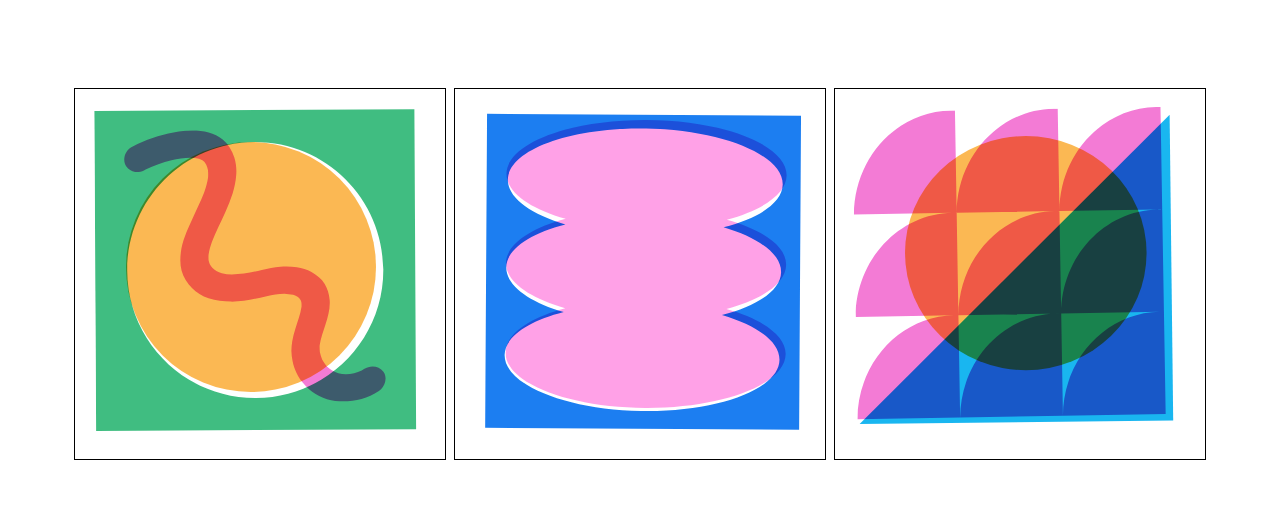
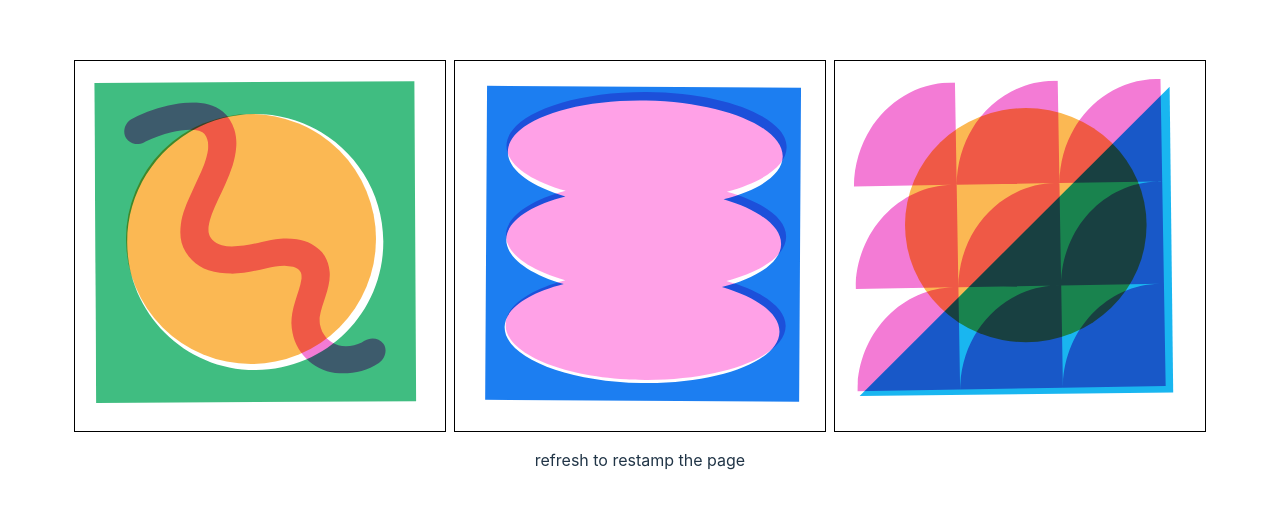
Before and after one commit to sofiakatzman/riso, a React (Vite) app: page / in a window 1280 px wide. Shown: the part 126-634 px from the top of the page. Built offline with nearby package versions, Linux system fonts and the light colour scheme.

Commit message:
add instructional text

```diff
--- a/src/App.css
+++ b/src/App.css
@@ -2,7 +2,7 @@
   max-width: 1280px;
   margin: 0 auto;
   padding: 2rem;
-  /* text-align: center; */
+  text-align: center;
 }
 
 .main{
--- a/src/App.jsx
+++ b/src/App.jsx
@@ -8,12 +8,14 @@ import RISO3 from './risographs/RISO3'
 function App() {
 
   return (
-    <div className="main">
-      <Risograph data={RISO1} />
-      <Risograph data={RISO2} />
-      <Risograph data={RISO3} />
-
-    </div>
+    <>
+      <div className="main">
+        <Risograph data={RISO1} />
+        <Risograph data={RISO2} />
+        <Risograph data={RISO3} />
+      </div>
+      <p>refresh to restamp the page</p>
+    </>
   )
 }
 
```
